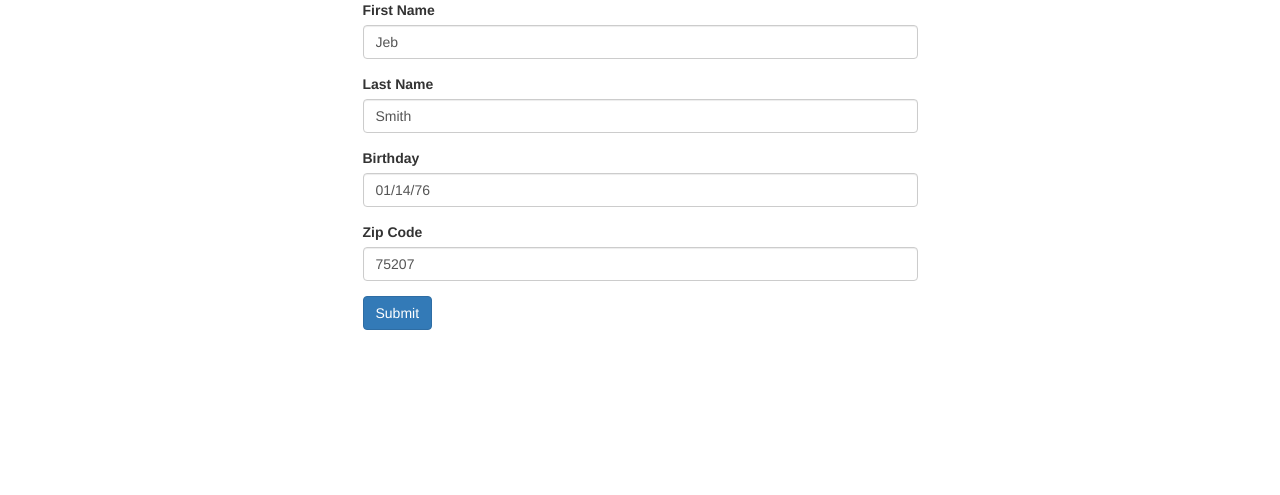
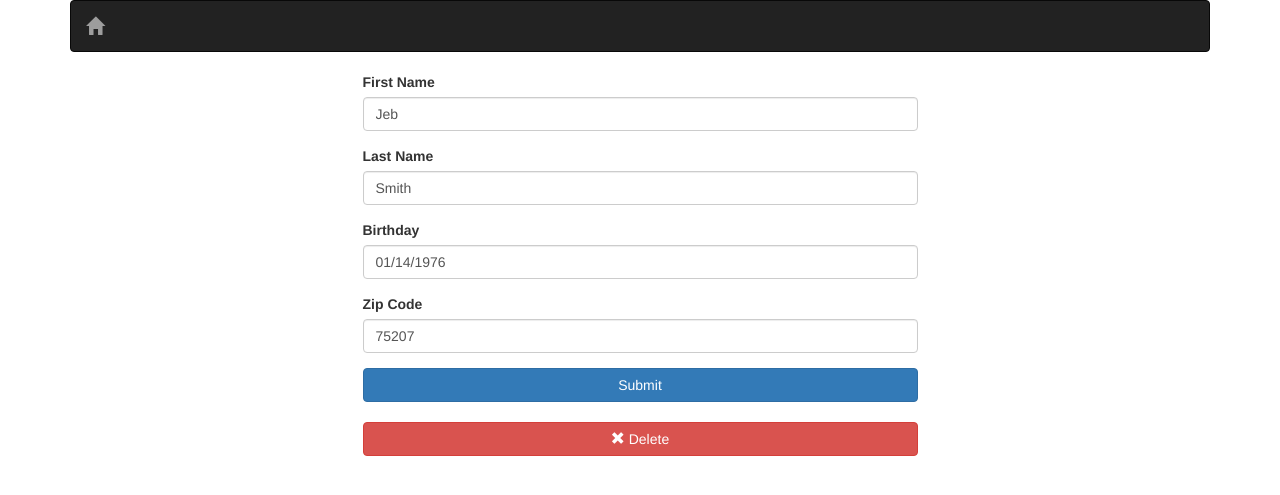
Before and after one commit to auswm85/peoplecrudsample, a Flask app: page /edit/2 in a window 1280 px wide. Shown: the top 495 px of the page. Run offline with Flask 2, Linux system fonts and the light colour scheme; some libraries are stand-ins or nearby versions.

Commit message:
committing changes to layout

```diff
--- a/app.py
+++ b/app.py
@@ -1,4 +1,4 @@
-from flask import Flask, render_template, request
+from flask import Flask, render_template, request, redirect
 from models import Person
 from forms import PersonForm
 
@@ -7,8 +7,13 @@ app.debug = True
 
 @app.route("/", methods=['GET', 'POST'])
 def index():
+	people = Person.select()
+
+	return render_template('index.html', people=people)
+
+@app.route("/new", methods=['GET', 'POST'])
+def create():
 	form = PersonForm(request.form)
-	people = Person.select()
 
 	if request.method == 'POST' and form.validate():
 		person  = Person.create(
@@ -16,9 +21,10 @@ def index():
 							lastname=form.lastname.data,
 							birthday=form.birthday.data,
 							zipcode=form.zipcode.data)
+
 		return redirect('/')
 
-	return render_template('index.html', form=form, people=people)
+	return render_template('create.html', form=form)
 
 @app.route("/edit/<int:id>", methods=['GET', 'POST'])
 def edit(id):
@@ -26,13 +32,25 @@ def edit(id):
 	form = PersonForm(request.form, person)
 
 	if request.method == "POST" and form.validate():
-		user.firstname = form.firstname.data
-		user.lastname = form.lastname.data
-		user.birthday = form.birthday.data
-		user.zipcode = form.zipcode.data
-		user.save()
+		person.firstname = form.firstname.data
+		person.lastname = form.lastname.data
+		person.birthday = form.birthday.data
+		person.zipcode = form.zipcode.data
+		person.save()
 
-	return render_template('edit.html', form=form)
+		return redirect('/')
+
+	return render_template('edit.html', form=form, person=person)
+
+@app.route('/delete/<int:id>', methods=['GET', 'POST'])
+def delete(id):
+	person = Person.get(Person.id == id)
+
+	if request.method == 'POST':
+		person.delete_instance()
+		return redirect('/')
+
+	return render_template('delete.html', person=person)
 
 if __name__ == "__main__":
 	app.run()
--- a/forms.py
+++ b/forms.py
@@ -3,5 +3,5 @@ from wtforms import Form, StringField, DateTimeField, validators
 class PersonForm(Form):
 	firstname = StringField(u'First Name',[validators.InputRequired()])
 	lastname = StringField(u'Last Name', [validators.InputRequired()])
-	birthday = DateTimeField(u'Birthday', [validators.InputRequired()], format='%m/%d/%y')
+	birthday = DateTimeField(u'Birthday', [validators.InputRequired()], format='%m/%d/%Y')
 	zipcode = StringField(u'Zip Code', [validators.InputRequired()])
--- a/templates/_form.html
+++ b/templates/_form.html
@@ -1,24 +1,22 @@
 {% if form.errors %}
 	<div class="alert alert-danger">
-		<ul>
+		<ul class="list-unstyled">
 			{% for field_name, field_errors in form.errors|dictsort if field_errors %}
 				{% for error in field_errors %}
-	                <li>{{ form[field_name].label }}: {{ error }}</li>
-	            {% endfor %}
+            <li>{{ form[field_name].label }}: {{ error }}</li>
+        {% endfor %}
 			{% endfor %}
 		</ul>
 	</div>
 {% endif %}
 
-<form method="POST", action="/">
- 	{{ form.csrf_token }}
-
+<form method="POST", action="{{request.url}}">
  	{% for field in form %}
- 		<div class="form-group">
+ 		<div class="form-group {% if field.errors %} has-error {% endif %}">
 			{{field.label}}
 			{{field(class="form-control")}}
 		</div>
  	{% endfor %}
 
-	<button type="submit" class="btn btn-primary">Submit</button>
+	<button type="submit" class="btn btn-block btn-primary">Submit</button>
 </form>
--- a/templates/edit.html
+++ b/templates/edit.html
@@ -4,7 +4,15 @@
 {% block content %}
 	<div class="row">
 		<div class="col-md-6 col-md-offset-3">
+
 			{% include "_form.html" %}
+
+      <form action="/delete/{{person.id}}">
+         <button id="btnDelete" type="submit" class="btn btn-block btn-danger" style="margin-top:20px;">
+            <span class="glyphicon glyphicon-remove"></span> Delete
+         </button>
+      </form>
+
 		</div>
 	</div>
 {% endblock %}
--- a/templates/layout.html
+++ b/templates/layout.html
@@ -9,6 +9,17 @@
 </head>
 <body>
 	<div class="container">
+
+    <nav class="navbar navbar-inverse">
+        <div class="container-fluid">
+          <div class="navbar-header">
+            <a class="navbar-brand" href="/">
+             <span class="glyphicon glyphicon-home"></span>
+            </a>
+          </div>
+        </div>
+    </nav>
+
 		{% block content %}{% endblock %}
 	</div>
 </body>
```
Also changed, not shown: templates/index.html (+10 -3 lines), people.db.
